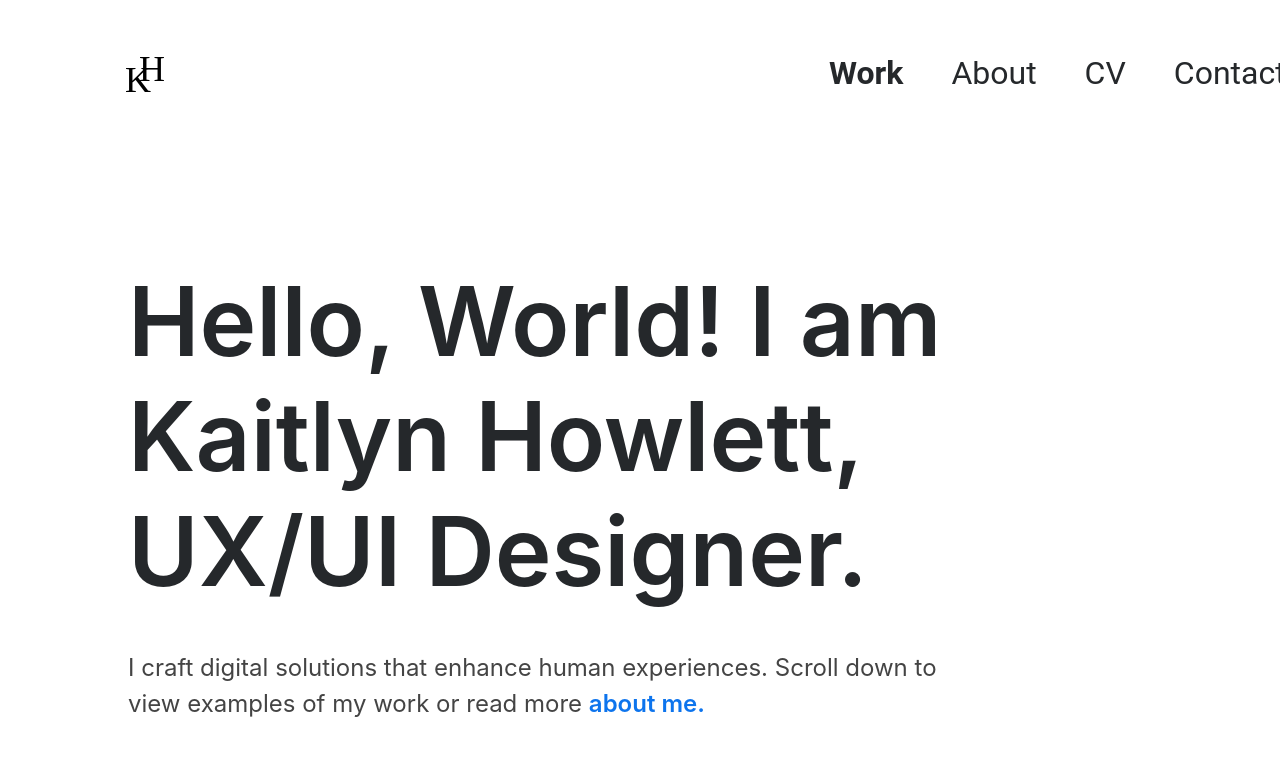
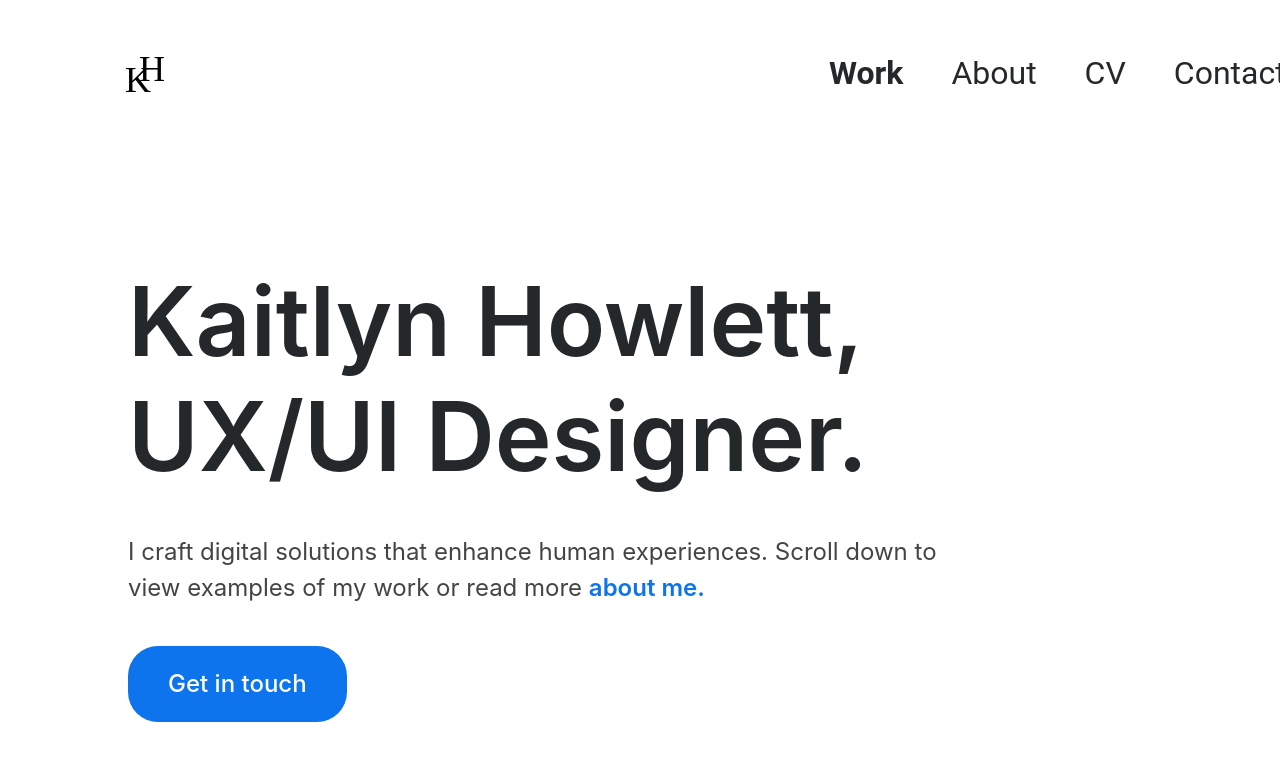
Before and after one commit to KaitlynHowlett/KaitlynHowlett, a plain HTML site: page index.html in a window 1280 px wide. Shown: the top 759 px of the page. Drawn offline with Linux system fonts and the light colour scheme.

Commit message:
remove hello world

```diff
--- a/index.html
+++ b/index.html
@@ -7,7 +7,7 @@
   </div>
   <div style="width: 1218px; left: 120px; top: 256px; position: absolute; justify-content: center; align-items: center; display: inline-flex">
     <div style="flex: 1 1 0; align-self: stretch; flex-direction: column; justify-content: flex-start; align-items: flex-start; gap: 40px; display: inline-flex">
-      <div style="width: 911px; color: #25282B; font-size: 96px; font-family: Inter; font-weight: 600; line-height: 115.20px; word-wrap: break-word">Hello, World! I am Kaitlyn Howlett, <br/>UX/UI Designer. </div>
+      <div style="width: 911px; color: #25282B; font-size: 96px; font-family: Inter; font-weight: 600; line-height: 115.20px; word-wrap: break-word">Kaitlyn Howlett, <br/>UX/UI Designer. </div>
       <div style="height: 72px; flex-direction: column; justify-content: flex-start; align-items: flex-start; gap: 12px; display: flex">
         <div style="width: 829px"><span style="color: #444444; font-size: 24px; font-family: Inter; font-weight: 400; line-height: 36px; word-wrap: break-word">I craft digital solutions that enhance human experiences. Scroll down to view examples of my work or read more</span><span style="color: #02A6FF; font-size: 24px; font-family: Inter; font-weight: 400; line-height: 36px; word-wrap: break-word"> </span><span style="color: #0D74ED; font-size: 24px; font-family: Inter; font-weight: 600; line-height: 36px; word-wrap: break-word">about me. </span></div>
       </div>
```
